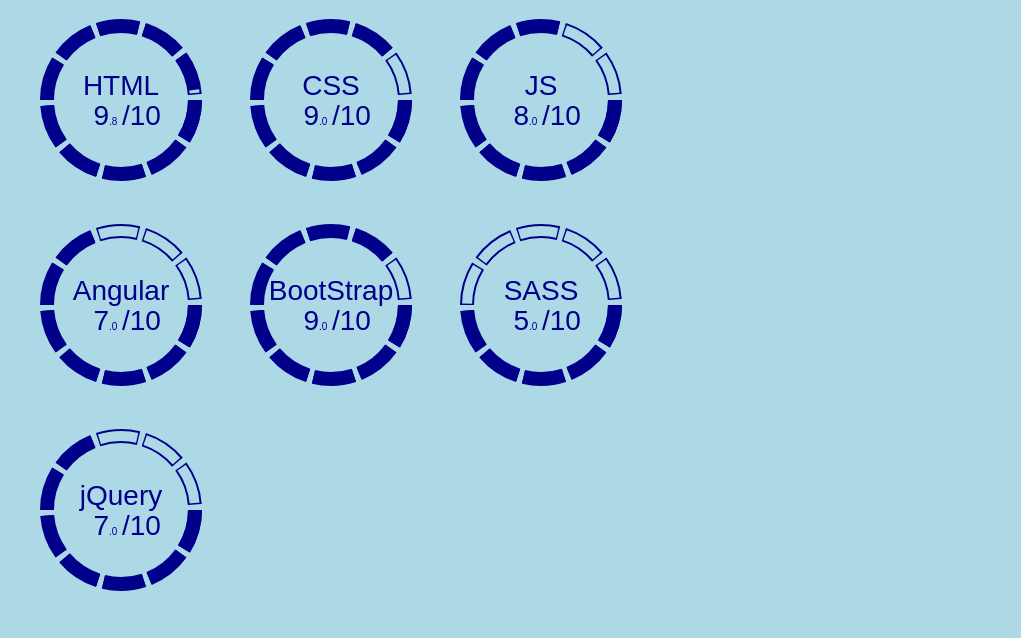
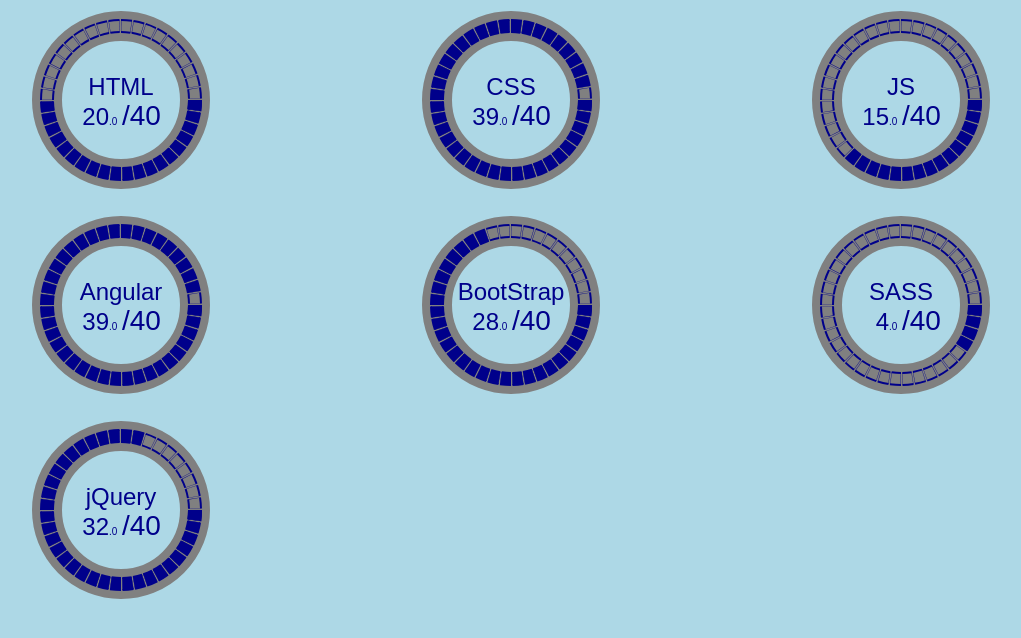
Before and after one commit to BryghtonR/forFun, a plain HTML site: page circularCounter/index.html in a window 1280 px wide. Shown: the whole page, without its empty margins (94-1115 px from the left). Drawn offline with nearby package versions, Linux system fonts and the light colour scheme.

Commit message:
Complete POSkeypad in angularjs and update to cicularCounter.

```diff
--- /dev/null
+++ b/POSkeypad/index.html
@@ -0,0 +1,39 @@
+<!DOCTYPE html>
+<html>
+<head>
+  <script src="https://ajax.googleapis.com/ajax/libs/angularjs/1.5.8/angular.min.js"></script>
+</head>
+
+<body ng-app="myApp" ng-controller="myCtrl">
+
+<div>
+  <div>
+    <button ng-click="addX(7)">7</button>
+    <button ng-click="addX(8)">8</button>
+    <button ng-click="addX(9)">9</button>
+  </div>
+  <div>
+    <button ng-click="addX(4)">4</button>
+    <button ng-click="addX(5)">5</button>
+    <button ng-click="addX(6)">6</button>
+  </div>
+  <div>
+    <button ng-click="addX(1)">1</button>
+    <button ng-click="addX(2)">2</button>
+    <button ng-click="addX(3)">3</button>
+  </div>
+  <div>
+    <button ng-click="addX(0)">0</button>
+    <button ng-click="addX(0, 0)">00</button>
+    <button ng-click="removeNum()"><-</button>
+  </div>
+
+  {{paymentNum}}
+  <br><button ng-click="clearNum()">Clear</button>
+</div>
+
+  <!-- scripts -->
+  <script src="app.js"></script>
+</div>
+</body>
+</html>
--- a/circularCounter/skillsCanvas.js
+++ b/circularCounter/skillsCanvas.js
@@ -3,51 +3,37 @@ var multiCanvas = [
   {
     title:"HTML",
     canvasName:"canvasHTML",
-    skillLevel: 10,
-    skillCountA: 0,
-    skillCountB: 0
-  },{
+    skillLevel: 20
+    },{
     title:"CSS",
     canvasName:"canvasCSS",
-    skillLevel: 9,
-    skillCountA: 0,
-    skillCountB: 0
+    skillLevel: 39
   },{
     title:"JS",
     canvasName:"canvasJS",
-    skillLevel: 8,
-    skillCountA: 0,
-    skillCountB: 0
+    skillLevel: 15
   },{
     title:"BootStrap",
     canvasName:"canvasBootStrap",
-    skillLevel: 9,
-    skillCountA: 0,
-    skillCountB: 0
+    skillLevel: 28
   },{
     title:"Angular",
     canvasName:"canvasAngularJS",
-    skillLevel: 7,
-    skillCountA: 0,
-    skillCountB: 0
+    skillLevel: 39
   },{
     title:"SASS",
     canvasName:"canvasSASS",
-    skillLevel: 5,
-    skillCountA: 0,
-    skillCountB: 0
+    skillLevel: 4
   },{
     title:"jQuery",
     canvasName:"canvasjQuery",
-    skillLevel: 7,
-    skillCountA: 0,
-    skillCountB: 0
+    skillLevel: 32
   }
 ];
 
 var centerX = 100;
 var centerY = 100;
-var sections = 10;
+var sections = 40;
 var inside = 68;
 var outside = 80;
 var arcLength = .88;
@@ -57,6 +43,11 @@ var sectionsCalc = sections/2;
 var span = outside - inside;
 var center = inside + span/2
 
+for(p=0; p<multiCanvas.length; p++){
+  multiCanvas[p].skillCountA = 0;
+  multiCanvas[p].skillCountB = 0;
+}
+
 //main canvas generation funtion
 $(document).ready(function(){
   function myTimer(){
@@ -64,22 +55,29 @@ $(document).ready(function(){
       var c=document.getElementById(multiCanvas[x].canvasName);
       var ctx=c.getContext("2d");
 
+
       //Constant clearing
       ctx.clearRect(0,0,200,200);
 
       //arc movement counter and growth speed
       if(multiCanvas[x].skillCountA < multiCanvas[x].skillLevel){
         if (multiCanvas[x].skillCountB <= arcLength){
-        multiCanvas[x].skillCountB += multiCanvas[x].skillLevel/50/(multiCanvas[x].skillCountA+1);
+        multiCanvas[x].skillCountB += multiCanvas[x].skillLevel/10/(multiCanvas[x].skillCountA+1);
         } else {
         multiCanvas[x].skillCountB = 0;
         multiCanvas[x].skillCountA ++;
         }
       }
 
+      ctx.lineWidth=30;
+      ctx.strokeStyle="grey";
+      ctx.beginPath();
+      ctx.arc(centerX,centerY,center,0,2*Math.PI);
+      ctx.stroke();
+
       //Inner Text
       ctx.fillStyle = "darkblue";
-      ctx.font= " 28px Arial";
+      ctx.font= " 24px Arial";
       ctx.textAlign="center";
       ctx.clearRect(58,95,83,38);
       ctx.fillText(multiCanvas[x].title, 100, 95);
--- a/circularCounter/style.css
+++ b/circularCounter/style.css
@@ -3,6 +3,3 @@ body{
   padding: 0px 100px 0px 100px;
   margin: 0;
 }
-.main {
-  width: 600px;
-}
```
Also changed, not shown: POSkeypad/app.js (added, +44 -0 lines).
